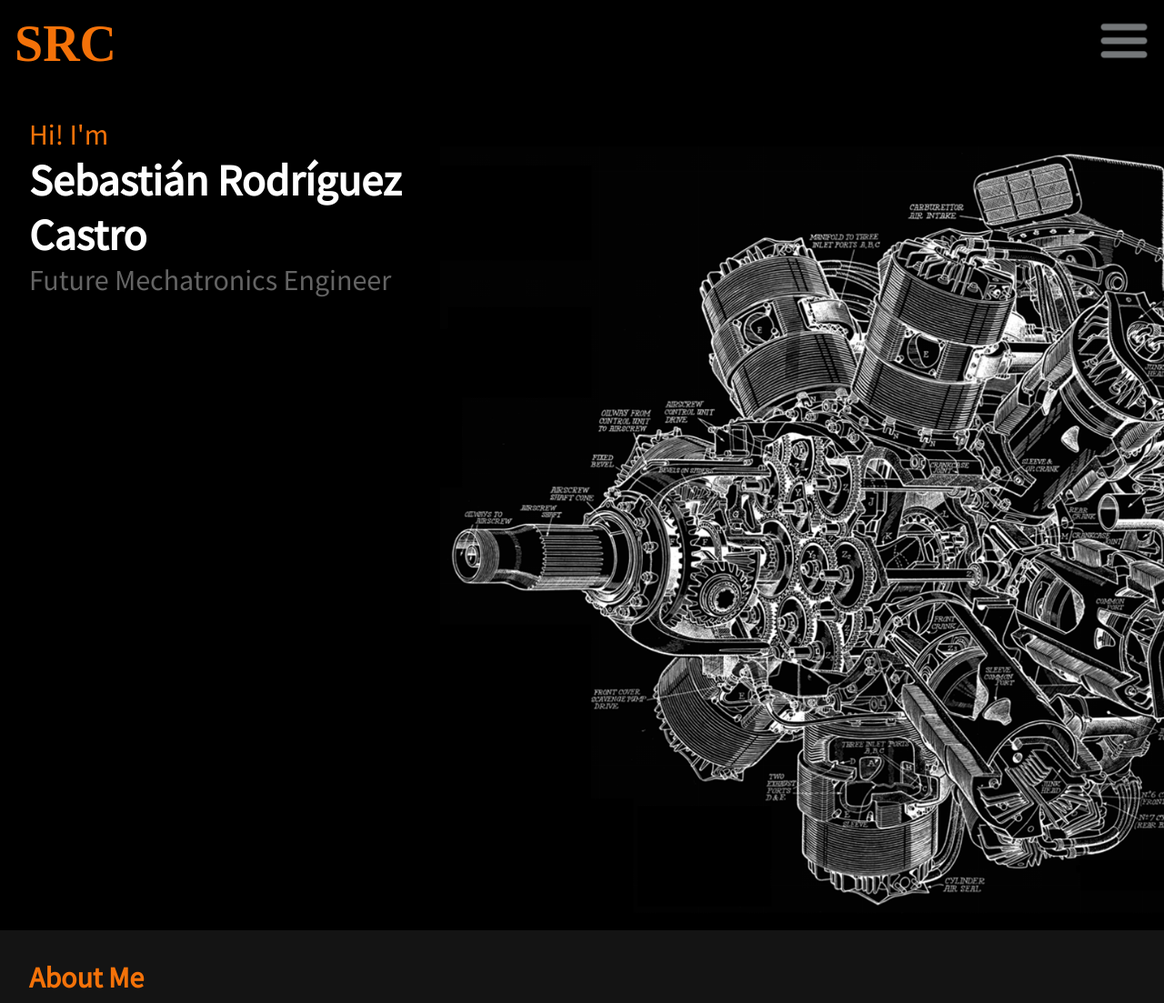
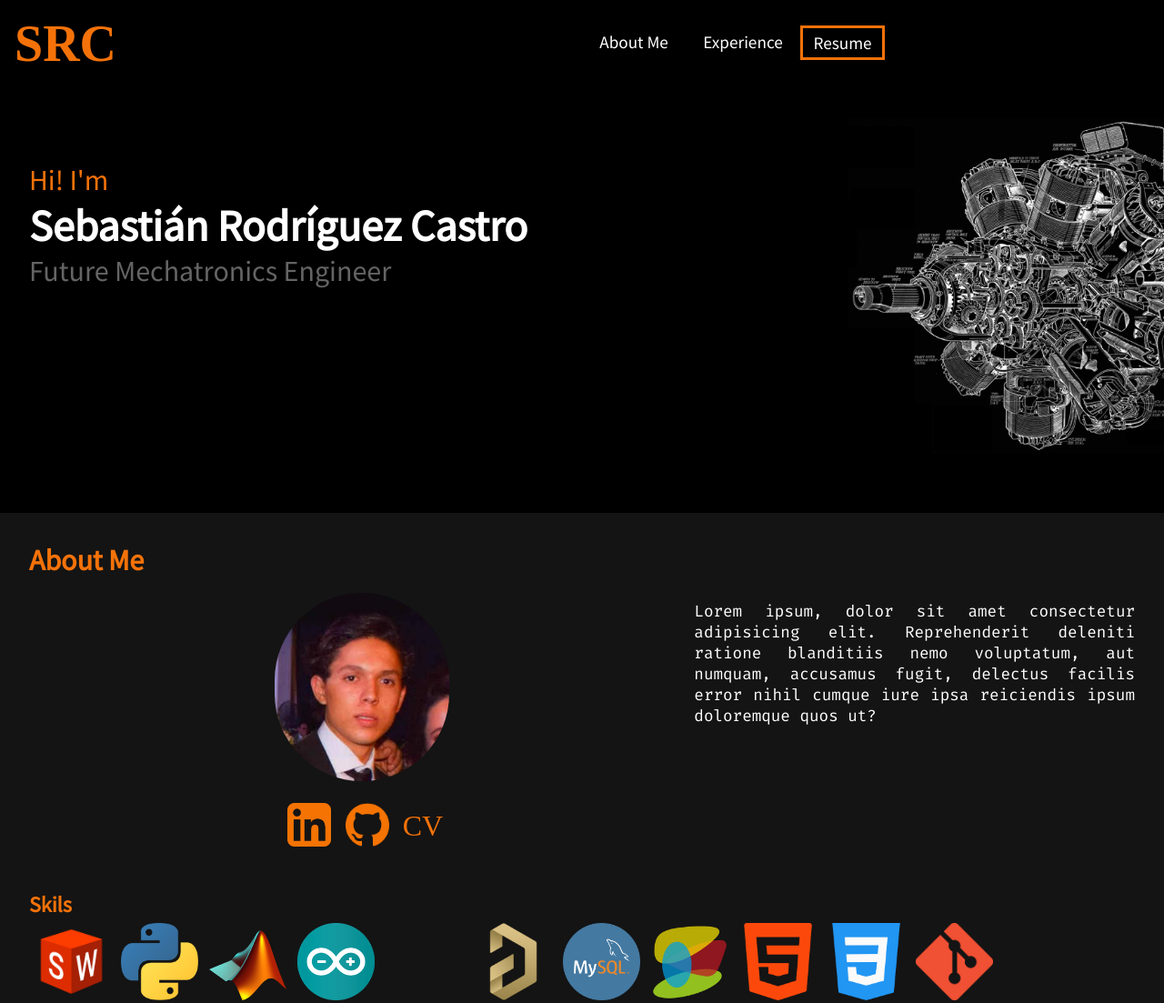
Before and after one commit to RgzSebas/v1-portfolio, a plain HTML site: page index.html in a window 1280 px wide. Shown: the top 1103 px of the page at 91% size. Drawn offline with Linux system fonts and the light colour scheme; a web font is replaced by a local one.

Commit message:
added tablet support >768px width

```diff
--- a/css/main.scss
+++ b/css/main.scss
@@ -152,7 +152,7 @@ section.aboutMe-section {
   }
 
   .skills-img {
-    width: 3em;
+    width: 12%;
     margin: 0 0.25em 0.5em 0.25em;
   }
 }
@@ -244,10 +244,149 @@ section.footer {
   }
 }
 
+nav.menu-btn {
+  display: block;
+}
+
+nav {
+  position: fixed;
+  z-index: 999;
+  width: 66%;
+  right: 0;
+  top: 0;
+  background: #20272e;
+  height: 100vh;
+  padding: 1em;
+
+  li {
+    a {
+      color: white;
+      text-decoration: none;
+      display: block;
+      padding: 0.5em;
+      font-size: 1.3em;
+      text-align: right;
+
+      &:hover {
+        font-weight: bold;
+      }
+    }
+  }
+}
+
 @media only screen and (min-width: 768px) {
+  .mobile-menu,
+  .mobile-menu-exit {
+    display: none;
+  }
+
+  .navbar .container {
+    display: grid;
+    grid-template-columns: 50% auto;
+    justify-content: unset;
+  }
+
+  .navbar nav {
+    display: flex;
+    justify-content: space-between;
+    background: none;
+    position: unset;
+    height: auto;
+    width: 100%;
+    padding: 0;
+
+    ul {
+      display: flex;
+    }
+
+    a {
+      color: white;
+      font-size: 1.2em;
+      font-family: "Source Sans Pro";
+      padding: 0.1em 1em;
+    }
+
+    li.resume a {
+      border: 3px solid var(--primary-color);
+      margin-top: -0.2em;
+      padding: 0.2em 0.6em 0.2em 0.6em;
+
+      &:hover {
+        font-weight: bold;
+      }
+    }
+  }
+
   .container {
-    width: 768px;
+    width: 100%;
     margin: 0 auto;
+  }
+
+  .hero {
+    padding-top: 0;
+  }
+
+  .hero .container {
+    display: flex;
+    justify-content: space-between;
+    margin-bottom: 3em;
+
+    .left-col {
+      width: 200%;
+      .hi {
+        margin-top: 2.5em;
+      }
+    }
+  }
+
+  .aboutMe-section .container {
+    display: flex;
+    justify-content: space-between;
+    margin-bottom: 3em;
+
+    .left-col {
+      width: 300%;
+    }
+
+    .right-col {
+      margin-top: 0.5em;
+
+      p {
+        font-size: 1.1em;
+      }
+    }
+  }
+
+  section.aboutMe-section .skills-img {
+    width: 7%;
+  }
+
+  .experience-section .container {
+    display: flex;
+    justify-content: space-between;
+    text-align: left;
+
+    .left-col {
+      margin-right: 1em;
+    }
+
+    .right-col {
+      margin-left: 1em;
+    }
+  }
+
+  .projects-section .container {
+    display: flex;
+    justify-content: space-between;
+    text-align: left;
+
+    .left-col {
+      margin-right: 1em;
+    }
+
+    .right-col {
+      margin-left: 1em;
+    }
   }
 }
 
--- a/index.html
+++ b/index.html
@@ -42,7 +42,7 @@
             <!-- TODO Link to Section-->
             <li><a href="#">Experience</a></li>
             <!-- TODO Link to PDF-->
-            <li><a href="#">Resume</a></li>
+            <li class="resume"><a href="#">Resume</a></li>
           </ul>
         </nav>
       </div>
@@ -69,8 +69,8 @@
 
     <!-- About Me -->
     <section class="aboutMe-section">
+      <h2>About Me</h2>
       <div class="container">
-        <h2>About Me</h2>
         <div class="left-col">
           <img
             src="images/photoSRC.jpg"
@@ -106,7 +106,7 @@
             ipsa reiciendis ipsum doloremque quos ut?
           </p>
         </div>
-
+      </div>
       <div class="skills">
         <h3>Skils</h3>
         <img
@@ -160,23 +160,17 @@
           alt="CSS Logo"
         />
         <img
-            src="images/skills_logos/ms.png"
-            class="skills-img"
-            alt="Microsoft Office Logo"
-          />
-          <img
           src="images/skills_logos/git.png"
           class="skills-img"
           alt="Git Logo"
         />
       </div>
-      </div>
     </section>
 
     <!-- Where I've Worked -->
     <section class="experience-section">
+      <h2>Where I've Worked</h2>
       <div class="container">
-        <h2>Where I've Worked</h2>
         <div class="left-col">
           <ul>
             <li>
@@ -228,9 +222,8 @@
 
     <!-- My Projects -->
     <section class="projects-section">
+      <h2>My Projects</h2>
       <div class="container">
-        <h2>My Projects</h2>
-
         <div class="left-col">
           <ul>
             <li>
```
Also changed, not shown: css/main.css, 1 other file. Lines whose indentation alone changed are shown as unchanged.
